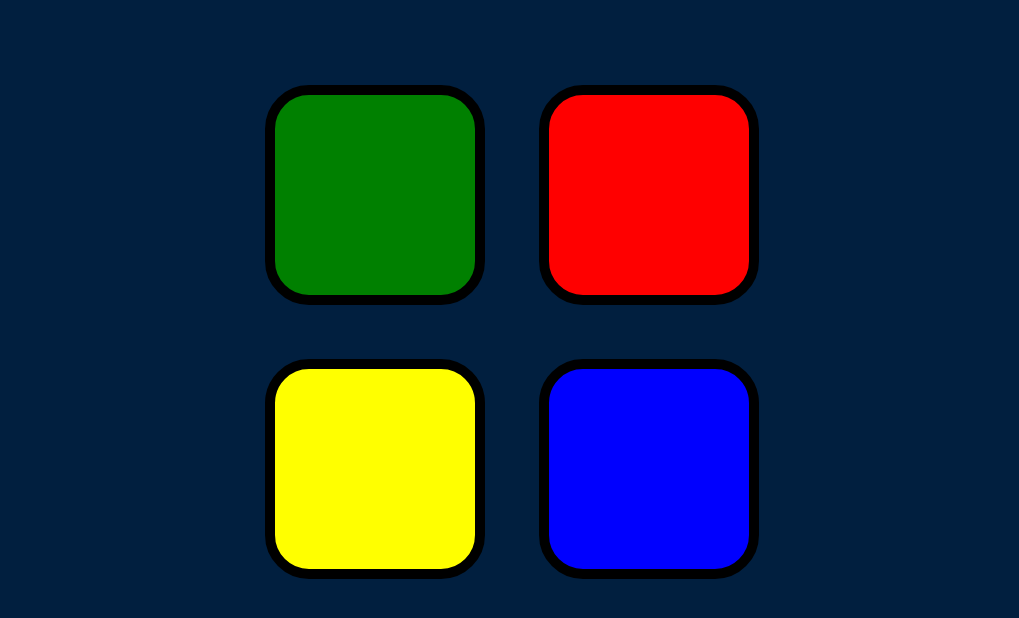
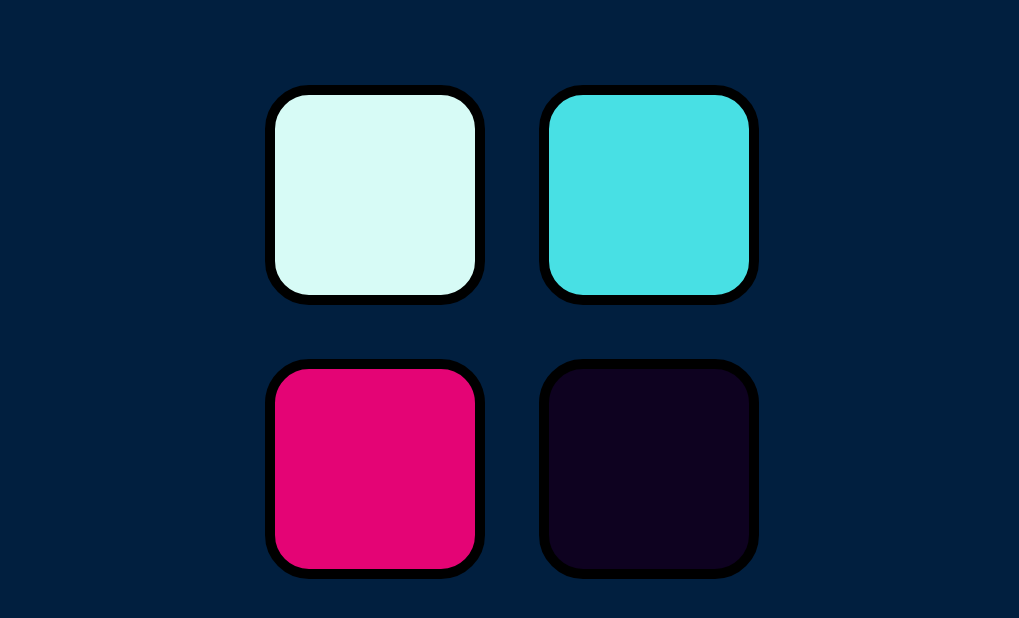
Before and after one commit to majnurhasan/simon-game, a plain HTML site: page index.html in a window 1280 px wide. Shown: the part 114-732 px from the top of the page, without its empty margins (128-1147 px from the left). Drawn offline with nearby package versions, Linux system fonts and the light colour scheme.

Commit message:
Updated styles.css
* changed primary colors

```diff
--- a/styles.css
+++ b/styles.css
@@ -31,19 +31,19 @@ body {
 }
 
 .red {
-  background-color: red;
+  background-color: #48e0e4;
 }
 
 .green {
-  background-color: green;
+  background-color: #d7fbf6;
 }
 
 .blue {
-  background-color: blue;
+  background-color: #0e0220;
 }
 
 .yellow {
-  background-color: yellow;
+  background-color: #e40475;
 }
 
 .pressed {
```
